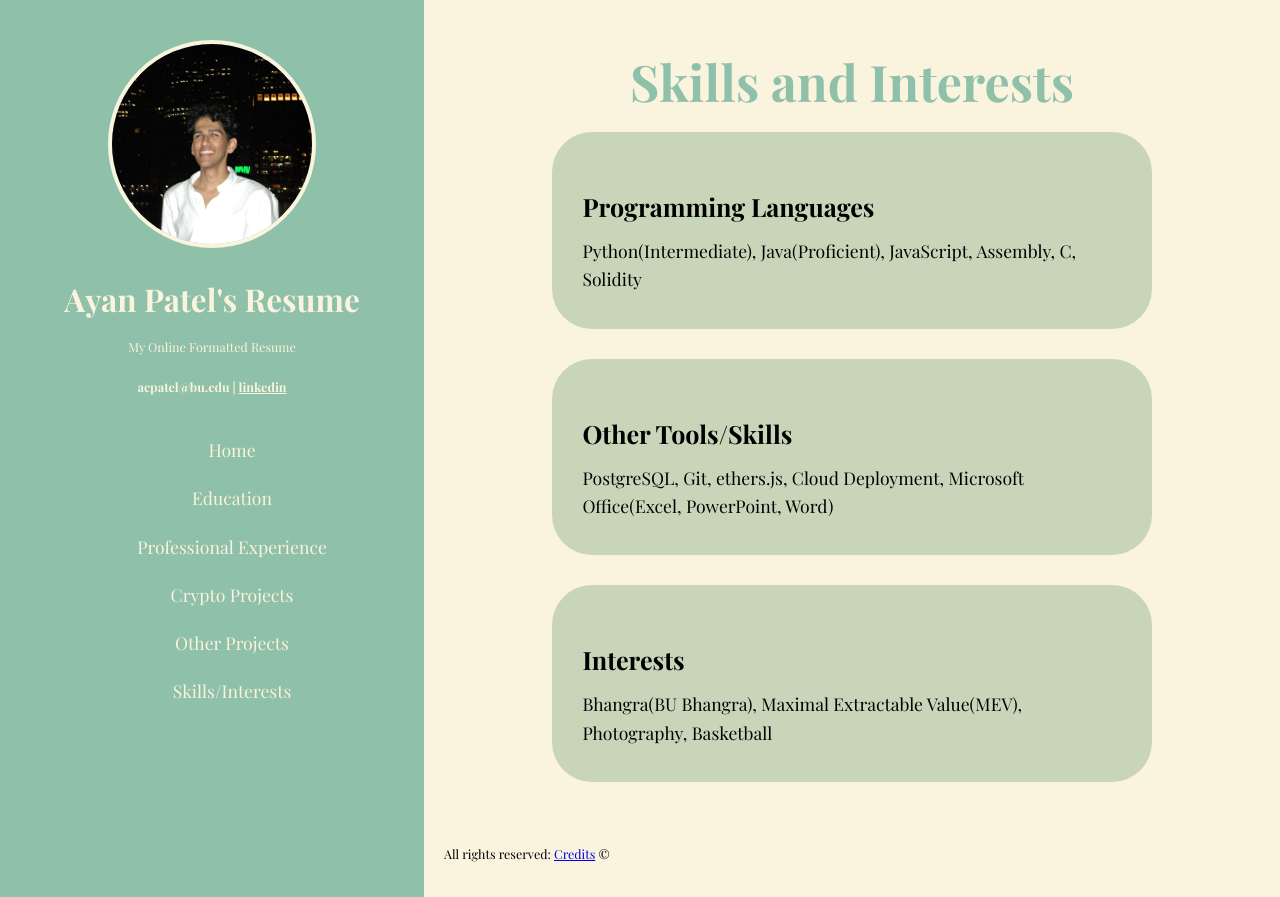
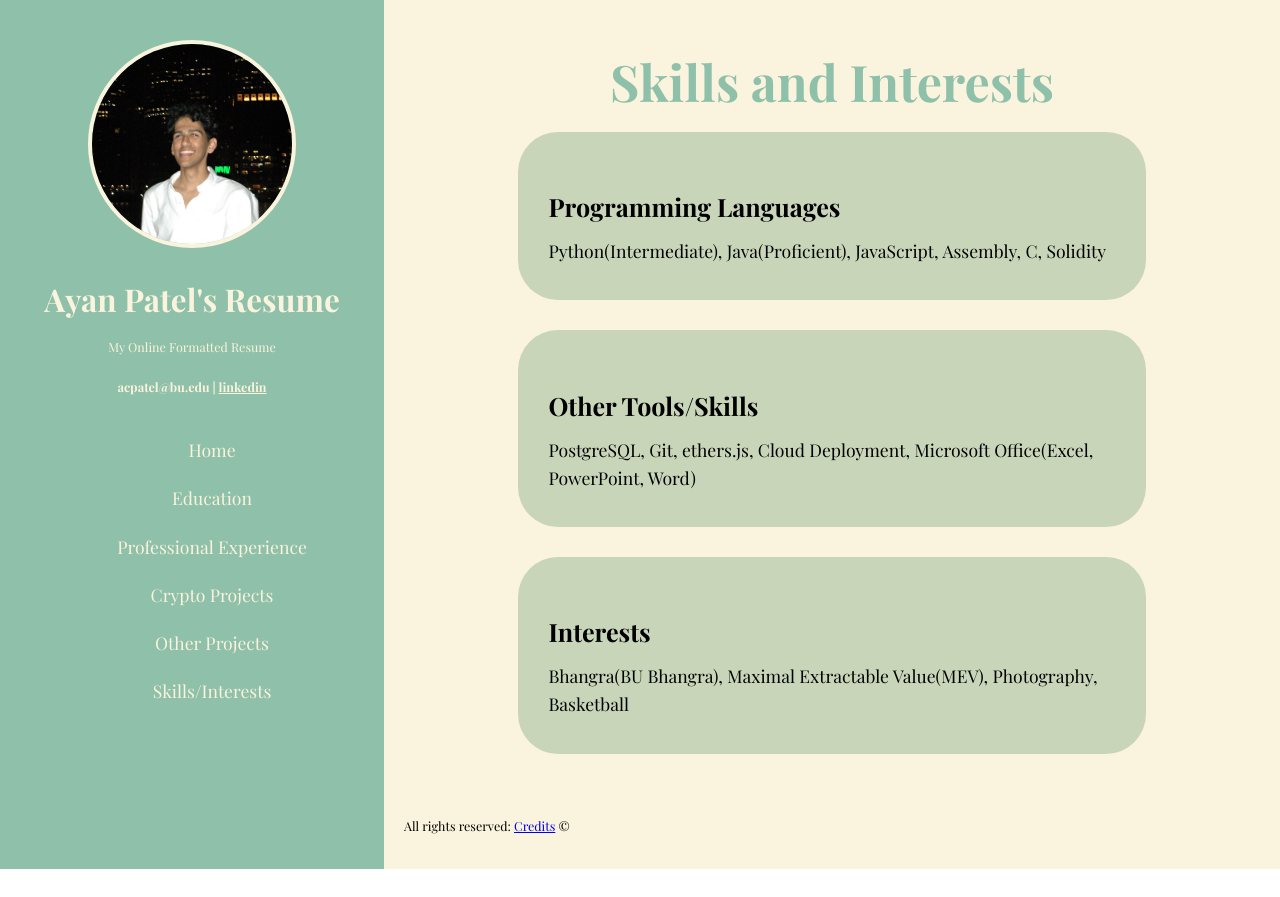
Before and after one commit to KichdiPatel/mp_3, a React (Vite) app: page /interests in a window 1280 px wide. After the commit the page ends 869 px from the top, so only its background shows below. Built offline with nearby package versions, Linux system fonts and the light colour scheme; a web font is replaced by a local one.

Commit message:
fixed some formatting bugs

```diff
--- a/src/App.tsx
+++ b/src/App.tsx
@@ -56,16 +56,9 @@ const StyledMain = styled.main`
   }
 `;
 
-const StyledBody = styled.body`
-  margin: 0;
-  padding: 0;
-  overflow-x: hidden;
-`;
-
 // Setting up the Page Using the Styled Components
 function Root() {
   return (
-    <StyledBody>
     <Wrapper>
       <Nav />
       <Wrapper2>
@@ -83,7 +76,6 @@ function Root() {
         <Footer />
       </Wrapper2>
     </Wrapper>
-    </StyledBody>
   );
 }
 
--- a/src/components/HTMLTags/Footer.tsx
+++ b/src/components/HTMLTags/Footer.tsx
@@ -3,7 +3,6 @@ import styled from "styled-components";
 // Created Footer component to reduce code verbosity
 
 const StyledFooter = styled.footer`
-  width: 100%;
   text-align: left;
   padding: 20px;
   background-color: #faf3dd;
--- a/src/components/HTMLTags/Nav.tsx
+++ b/src/components/HTMLTags/Nav.tsx
@@ -10,12 +10,15 @@ const StyledNav = styled.nav`
   flex-direction: column;
   justify-content: center;
   align-items: center;
-  padding: 40px 20px;
+  padding: 40px 0;
 
   @media screen and (max-width: 750px) {
     width: 100%;
     display: flex;
     flex-direction: column;
+    align-items: center;
+    justify-content: center;
+    text-align: center;
   }
 `;
 
```
Lines whose indentation alone changed are shown as unchanged.
